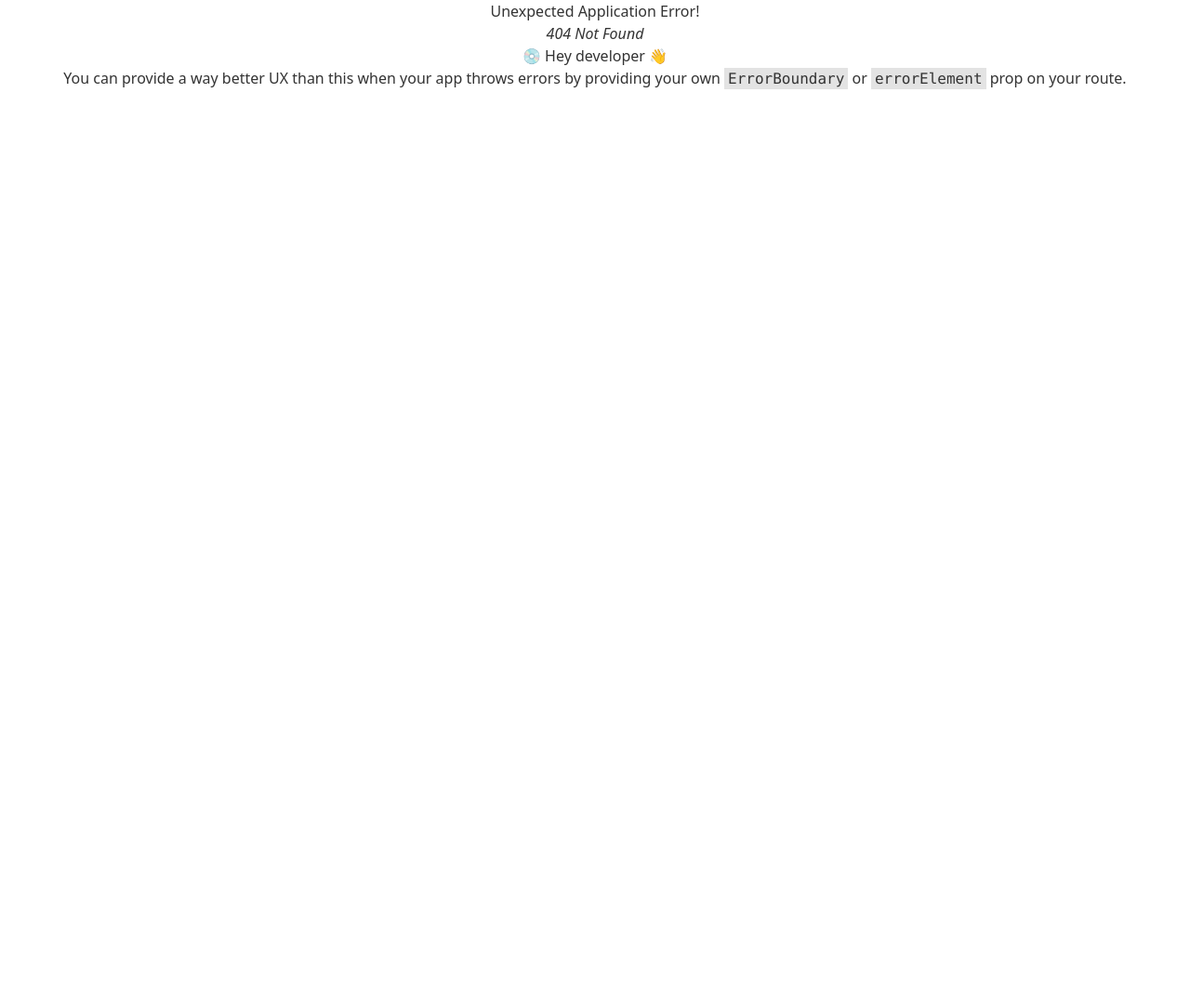
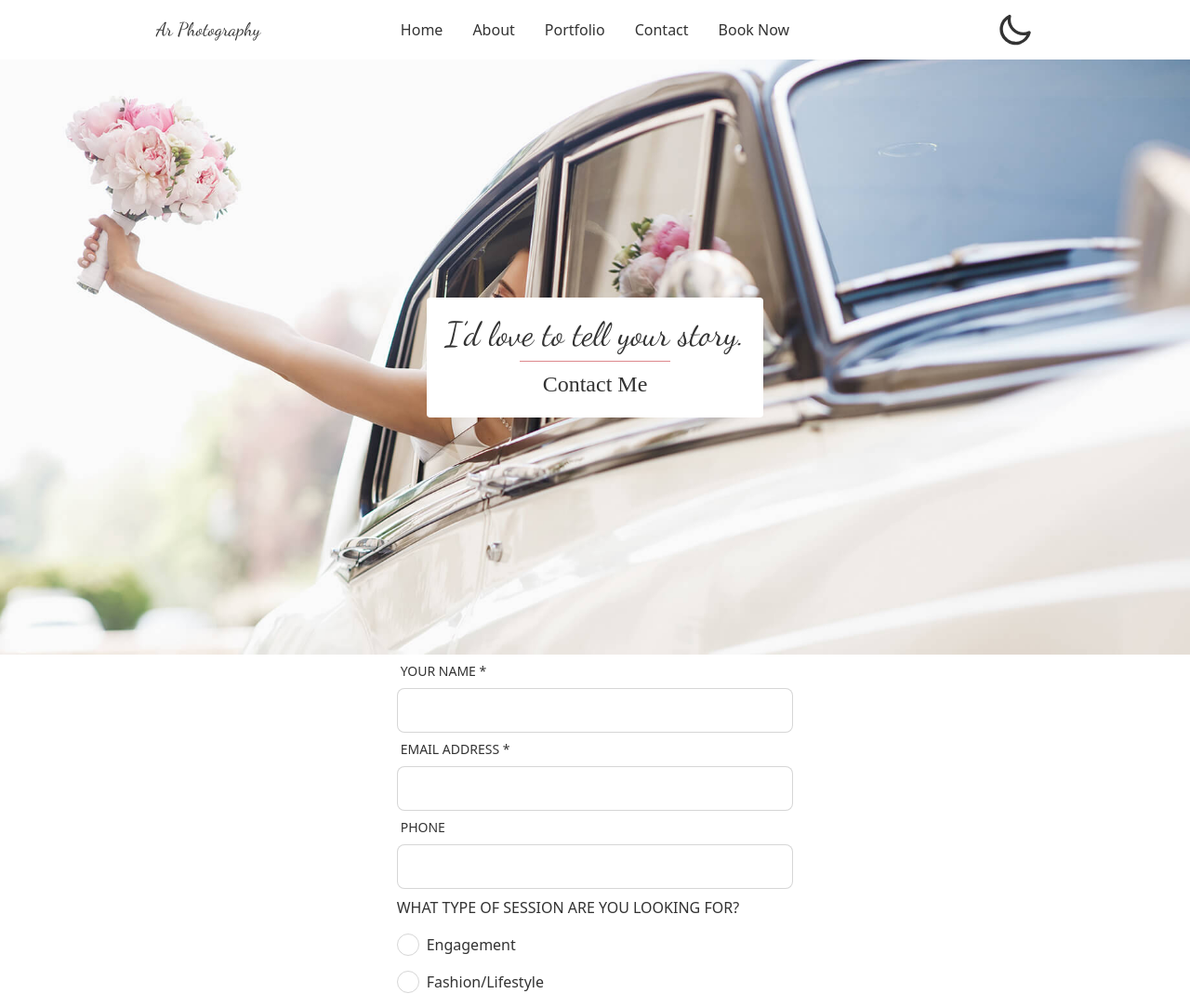
Before and after one commit to AkRazu/ar-photography, a React (Create React App) app: page /contact in a window 1280 px wide. Before the commit this address had no page. Shown: the top 1083 px of the page at 93% size. Before the commit the page ends 800 px from the top, so only its background shows below. Built offline with nearby package versions, Linux system fonts and the light colour scheme; a web font is replaced by a local one.

Commit message:
add contact section

```diff
--- a/public/index.html
+++ b/public/index.html
@@ -24,7 +24,7 @@
       work correctly both with client-side routing and a non-root public URL.
       Learn how to configure a non-root public URL by running `npm run build`.
     -->
-    <title>React App</title>
+    <title>Ar Photography</title>
   </head>
   <body>
     <noscript>You need to enable JavaScript to run this app.</noscript>
--- /dev/null
+++ b/src/Pages/Contact/Contact.css
@@ -0,0 +1,9 @@
+.contact-1{
+    background-image: url('../../assets/Contact/Contact1.jpg');
+    background-size: cover;
+    background-position: center;
+    height: 80vh;
+    display: flex;
+    justify-content: center;
+    align-items: center;
+}
--- /dev/null
+++ b/src/Pages/Contact/Contact.js
@@ -0,0 +1,74 @@
+import React from "react";
+import "./Contact.css";
+const Contact = () => {
+  return (
+    <div>
+      <div className="contact-1 ">
+        <div className="bg-base-100 p-5 rounded">
+          <h1 className="logo text-4xl">I’d love to tell your story.</h1>
+          <hr className="border-primary my-2  w-2/4 mx-auto" />
+          <h3 className="head text-2xl">Contact Me</h3>
+        </div>
+      </div>
+      <div className="">
+        <form action="">
+          <div className="form-control mx-auto w-5/6  lg:w-2/6">
+            <label className="label">
+              <span className="label-text">YOUR NAME *</span>
+            </label>
+            <input
+              type="text"
+              className="input input-bordered w-full"
+            />
+            <label className="label">
+              <span className="label-text">EMAIL ADDRESS *</span>
+            </label>
+            <input
+              type="email"
+              className="input input-bordered w-full"
+            />
+            <label className="label">
+              <span className="label-text">PHONE</span>
+            </label>
+            <input
+              type="text"
+              className="input input-bordered w-full"
+            />
+            <p className="text-start py-2">
+              WHAT TYPE OF SESSION ARE YOU LOOKING FOR?
+            </p>
+
+            <span className="flex justify-start py-2">
+              <input type="radio" value='Engagement'   name="radio-1" className="radio" checked />
+              <p className="px-2">Engagement</p>
+            </span>
+            <span className="flex justify-start py-2">
+              <input type="radio" value='Fashion/Lifestyle' name="radio-1" className="radio" checked />
+              <p className="px-2">Fashion/Lifestyle</p>
+            </span>
+            <span className="flex justify-start py-2">
+              <input type="radio" value='Family' name="radio-1" className="radio" checked />
+              <p className="px-2">Family</p>
+            </span>
+            <span className="flex justify-start py-2">
+              <input type="radio" value='Maternity' name="radio-1" className="radio" checked />
+              <p className="px-2">Maternity</p>
+            </span>
+            <span className="flex justify-start py-2">
+              <input type="radio" value='Graduation' name="radio-1" className="radio" checked />
+              <p className="px-2">Graduation</p>
+            </span>
+
+            <label className="label">
+              <span className="label-text">MESSAGE *</span>
+            </label>
+            <textarea className="textarea textarea-bordered w-full h-24" placeholder="Message"></textarea>
+            <input className="btn my-5" type="submit" value="Send" />
+          </div>
+        </form>
+      </div>
+    </div>
+  );
+};
+
+export default Contact;
--- a/src/Pages/Home/About/About.js
+++ b/src/Pages/Home/About/About.js
@@ -3,7 +3,7 @@ import about from "../../../assets/About/about.jpg";
 const About = () => {
   return (
     <div>
-      <div className="hero bg-base-100 lg:py-8">
+      <div id="about" className="hero bg-base-100 lg:py-8">
         <div className="hero-content flex-col lg:flex-row-reverse ">
           <img alt="about me" src={about} className=" rounded-sm shadow-2xl" />
           <div className="text-start">
--- a/src/Pages/Home/Main/Main.js
+++ b/src/Pages/Home/Main/Main.js
@@ -1,12 +1,13 @@
 import React from "react";
 import Footer from "../../../components/Footer/Footer";
+import { Outlet } from "react-router-dom";
 import Home from "../Home/Home";
 import Navbar from "../Navbar/Navbar";
 
 const Main = () => {
   return (
     <Navbar>
-      <Home />
+      <Outlet />
       <Footer />
     </Navbar>
   );
--- a/src/Pages/Home/Navbar/Navbar.js
+++ b/src/Pages/Home/Navbar/Navbar.js
@@ -31,31 +31,6 @@ const Navbar = ({ children }) => {
               <li>
                 <a>Item 1</a>
               </li>
-              <li tabIndex={0}>
-                <a className="justify-between">
-                  Parent
-                  <svg
-                    className="fill-current"
-                    xmlns="http://www.w3.org/2000/svg"
-                    width="24"
-                    height="24"
-                    viewBox="0 0 24 24"
-                  >
-                    <path d="M8.59,16.58L13.17,12L8.59,7.41L10,6L16,12L10,18L8.59,16.58Z" />
-                  </svg>
-                </a>
-                <ul className="p-2">
-                  <li>
-                    <a>Submenu 1</a>
-                  </li>
-                  <li>
-                    <a>Submenu 2</a>
-                  </li>
-                </ul>
-              </li>
-              <li>
-                <a>Item 3</a>
-              </li>
             </ul>
           </div>
           <Link to="/" className="logo text-xl">
@@ -65,32 +40,19 @@ const Navbar = ({ children }) => {
         <div className="navbar-center hidden lg:flex">
           <ul className="menu menu-horizontal px-1">
             <li>
-              <a>Item 1</a>
-            </li>
-            <li tabIndex={0}>
-              <a>
-                Parent
-                <svg
-                  className="fill-current"
-                  xmlns="http://www.w3.org/2000/svg"
-                  width="20"
-                  height="20"
-                  viewBox="0 0 24 24"
-                >
-                  <path d="M7.41,8.58L12,13.17L16.59,8.58L18,10L12,16L6,10L7.41,8.58Z" />
-                </svg>
-              </a>
-              <ul className="p-2">
-                <li>
-                  <a>Submenu 1</a>
-                </li>
-                <li>
-                  <a>Submenu 2</a>
-                </li>
-              </ul>
+              <Link to='/'>Home</Link>
             </li>
             <li>
-              <a>Item 3</a>
+              <a href="#about" to='/'>About</a>
+            </li>
+            <li>
+              <Link to='/'>Portfolio</Link>
+            </li>
+            <li>
+              <Link to='/contact'>Contact</Link>
+            </li>
+            <li>
+              <Link to='/'>Book Now</Link>
             </li>
           </ul>
         </div>
--- a/src/components/Footer/Footer.js
+++ b/src/components/Footer/Footer.js
@@ -4,8 +4,8 @@ const Footer = () => {
   return (
     <footer className="footer footer-center p-10 bg-base-100 text-primary-content">
       <div>
-        <h1 className="logo text-4xl">Ar Khan.</h1>
-        <p>Copyright © 2023 - All right reserved</p>
+        <h1 className="logo text-inherit text-4xl">Ar Khan.</h1>
+        <p className="text-inherit">Copyright &copy; 2023 - All right reserved</p>
       </div>
       <div>
         <div className="grid grid-flow-col gap-4">
@@ -15,7 +15,7 @@ const Footer = () => {
               width="24"
               height="24"
               viewBox="0 0 24 24"
-              className="fill-current"
+              className="fill-inherit"
             >
               <path d="M24 4.557c-.883.392-1.832.656-2.828.775 1.017-.609 1.798-1.574 2.165-2.724-.951.564-2.005.974-3.127 1.195-.897-.957-2.178-1.555-3.594-1.555-3.179 0-5.515 2.966-4.797 6.045-4.091-.205-7.719-2.165-10.148-5.144-1.29 2.213-.669 5.108 1.523 6.574-.806-.026-1.566-.247-2.229-.616-.054 2.281 1.581 4.415 3.949 4.89-.693.188-1.452.232-2.224.084.626 1.956 2.444 3.379 4.6 3.419-2.07 1.623-4.678 2.348-7.29 2.04 2.179 1.397 4.768 2.212 7.548 2.212 9.142 0 14.307-7.721 13.995-14.646.962-.695 1.797-1.562 2.457-2.549z"></path>
             </svg>
@@ -26,7 +26,7 @@ const Footer = () => {
               width="24"
               height="24"
               viewBox="0 0 24 24"
-              className="fill-current"
+              className="fill-inherit"
             >
               <path d="M19.615 3.184c-3.604-.246-11.631-.245-15.23 0-3.897.266-4.356 2.62-4.385 8.816.029 6.185.484 8.549 4.385 8.816 3.6.245 11.626.246 15.23 0 3.897-.266 4.356-2.62 4.385-8.816-.029-6.185-.484-8.549-4.385-8.816zm-10.615 12.816v-8l8 3.993-8 4.007z"></path>
             </svg>
@@ -37,7 +37,7 @@ const Footer = () => {
               width="24"
               height="24"
               viewBox="0 0 24 24"
-              className="fill-current"
+              className="fill-inherit"
             >
               <path d="M9 8h-3v4h3v12h5v-12h3.642l.358-4h-4v-1.667c0-.955.192-1.333 1.115-1.333h2.885v-5h-3.808c-3.596 0-5.192 1.583-5.192 4.615v3.385z"></path>
             </svg>
```
Also changed, not shown: src/Route/Routers/Routers.js (+13 -1 lines), src/assets/Contact/Contact1.jpg (added), 1 other file (tests, documents, lock files or other folders).
